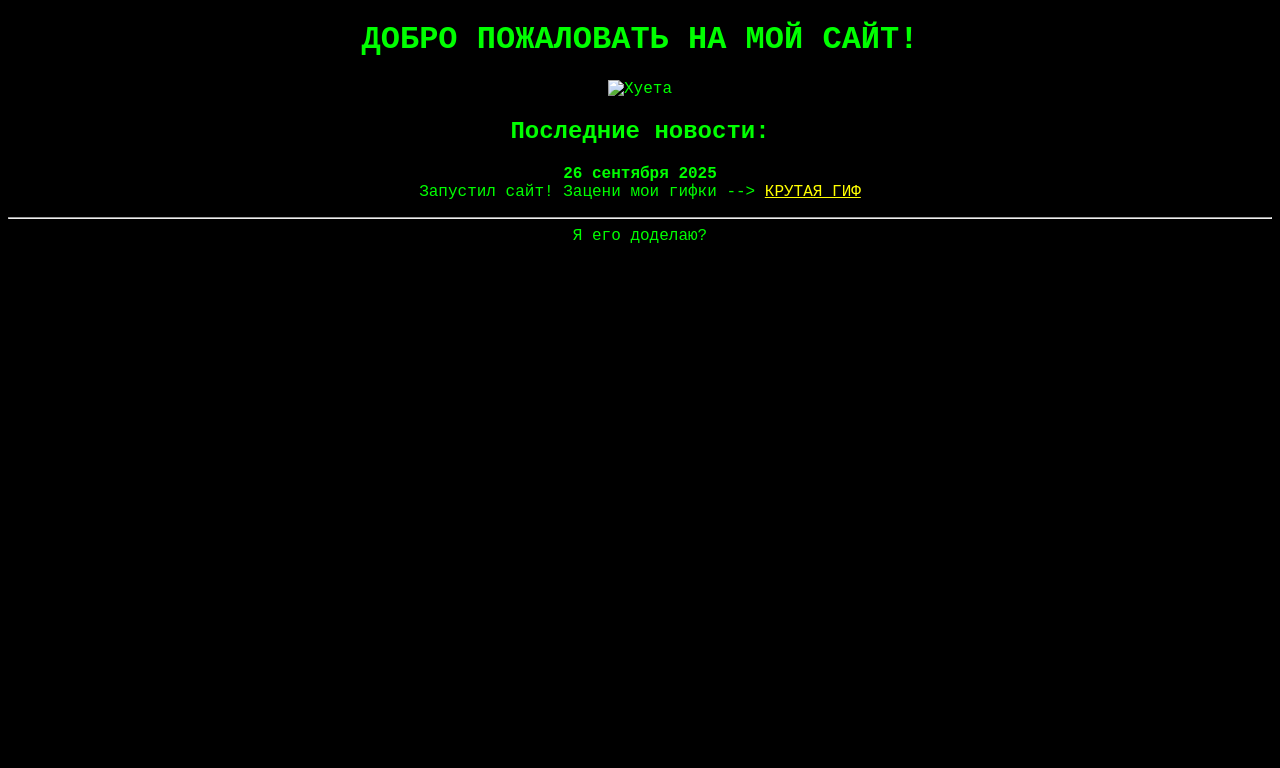
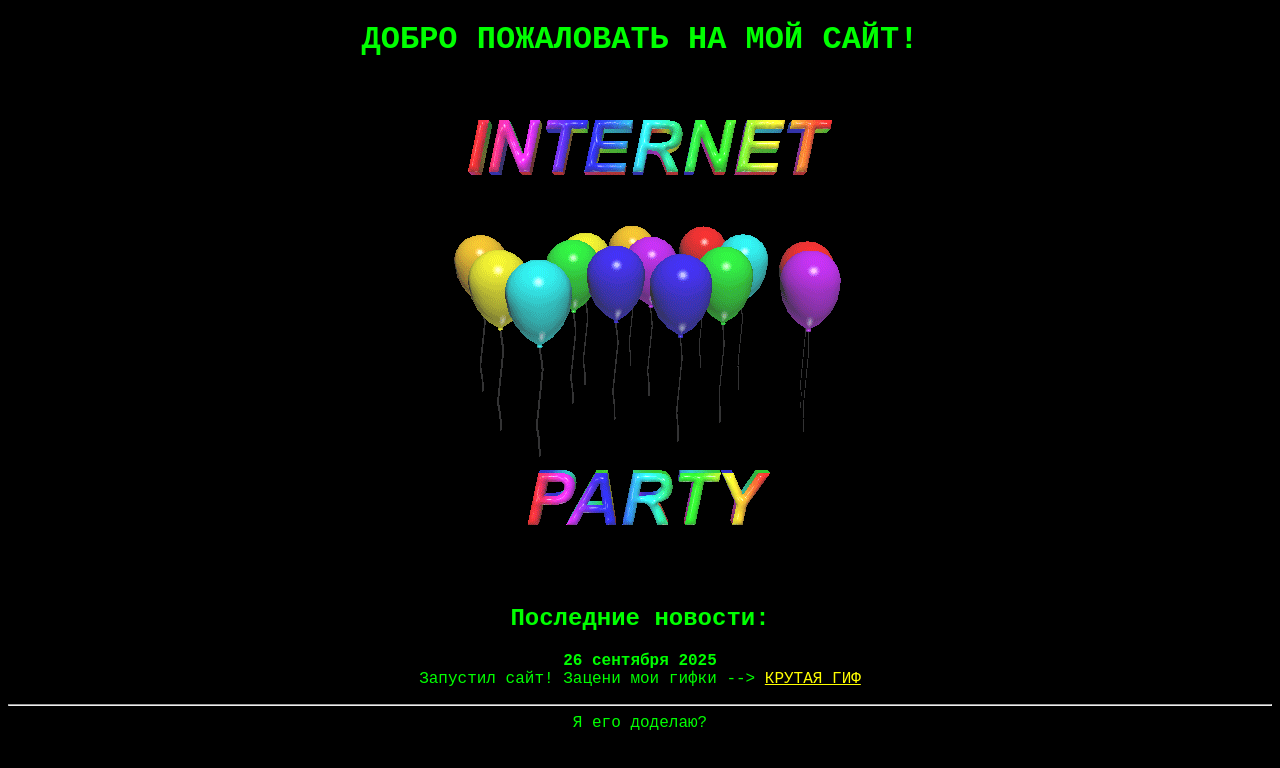
Before and after one commit to SioProduction/SioProduction.github.io, a plain HTML site: page index.html in a window 1280 px wide. Drawn offline with Linux system fonts and the light colour scheme.

Commit message:
Update index.html

```diff
--- a/index.html
+++ b/index.html
@@ -12,7 +12,7 @@ font-family: "Courier New", Courier, monospace;
 <body bgcolor="black" text="lime" link="yellow">
 <center>
 <h1>ДОБРО ПОЖАЛОВАТЬ НА МОЙ САЙТ!</h1>
-<img src="pizdecKryayaGif.gif" alt="Хуета">
+<img src="gifs/pizdecKryayaGif.gif" alt="Хуета">
 <h2>Последние новости:</h2>
 <p>
 <b>26 сентября 2025</b><br>
```
